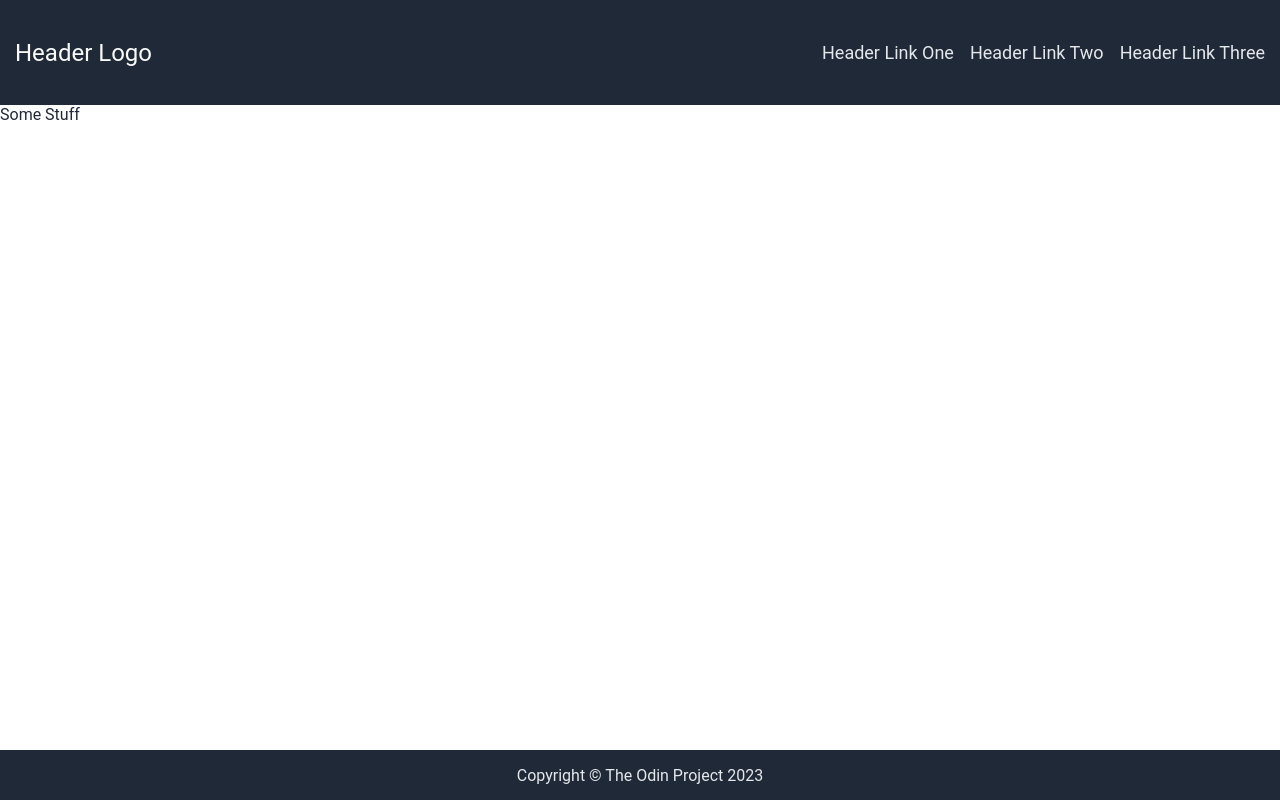
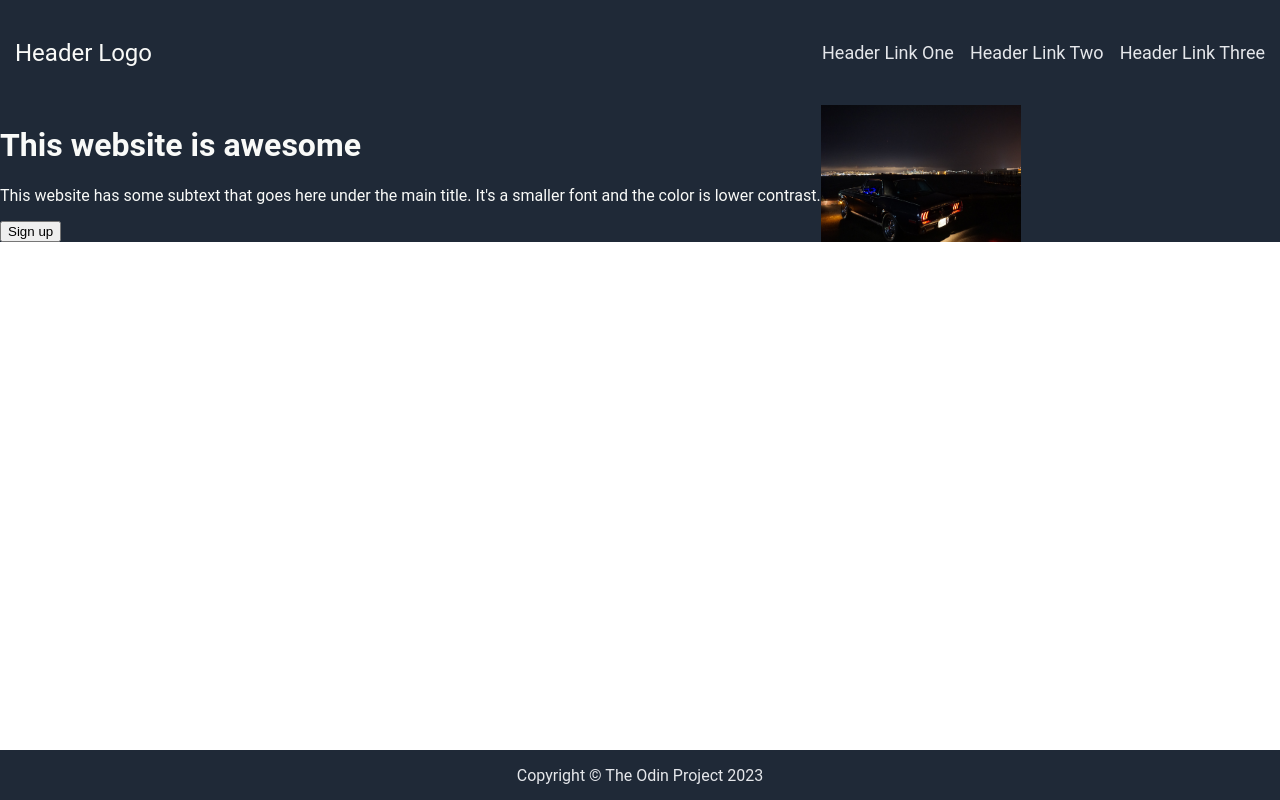
Before and after one commit to cjdebuse/odin-html-css-project, a plain HTML site: page index.html in a window 1280 px wide. Drawn offline with Linux system fonts and the light colour scheme.

Commit message:
Add hero content

```diff
--- a/index.html
+++ b/index.html
@@ -15,7 +15,16 @@
             <li><a href="#">Header Link Three</a></li>
         </ul>
     </header>
-    <main>Some Stuff</main>
+    <main>
+        <div class="hero-container">
+            <div class="hero-text">
+                <h1>This website is awesome</h1>
+                <p>This website has some subtext that goes here under the main title. It's a smaller font and the color is lower contrast.</p>
+                <button>Sign up</button>
+            </div>
+            <img src="images/pexels-john-sullivan-166126.jpg" alt="A mustang parked at a scenic overlook at night">
+        </div>
+    </main>
     <footer>Copyright © The Odin Project 2023</footer>
 </body>
 </html>
--- a/style.css
+++ b/style.css
@@ -12,8 +12,9 @@ body {
     min-height: 100vh;
 }
 
-footer, header {
+footer, header, .hero-container {
     background-color: #1f2937;
+    color: #f9faf8;
     display: flex;
 }
 
@@ -44,3 +45,7 @@ main {
     gap: 16px;
     list-style: none;
 }
+
+.hero-container img {
+    width: 200px;
+}
```
Also changed, not shown: images/pexels-john-sullivan-166126.jpg (added), 1 other file.
